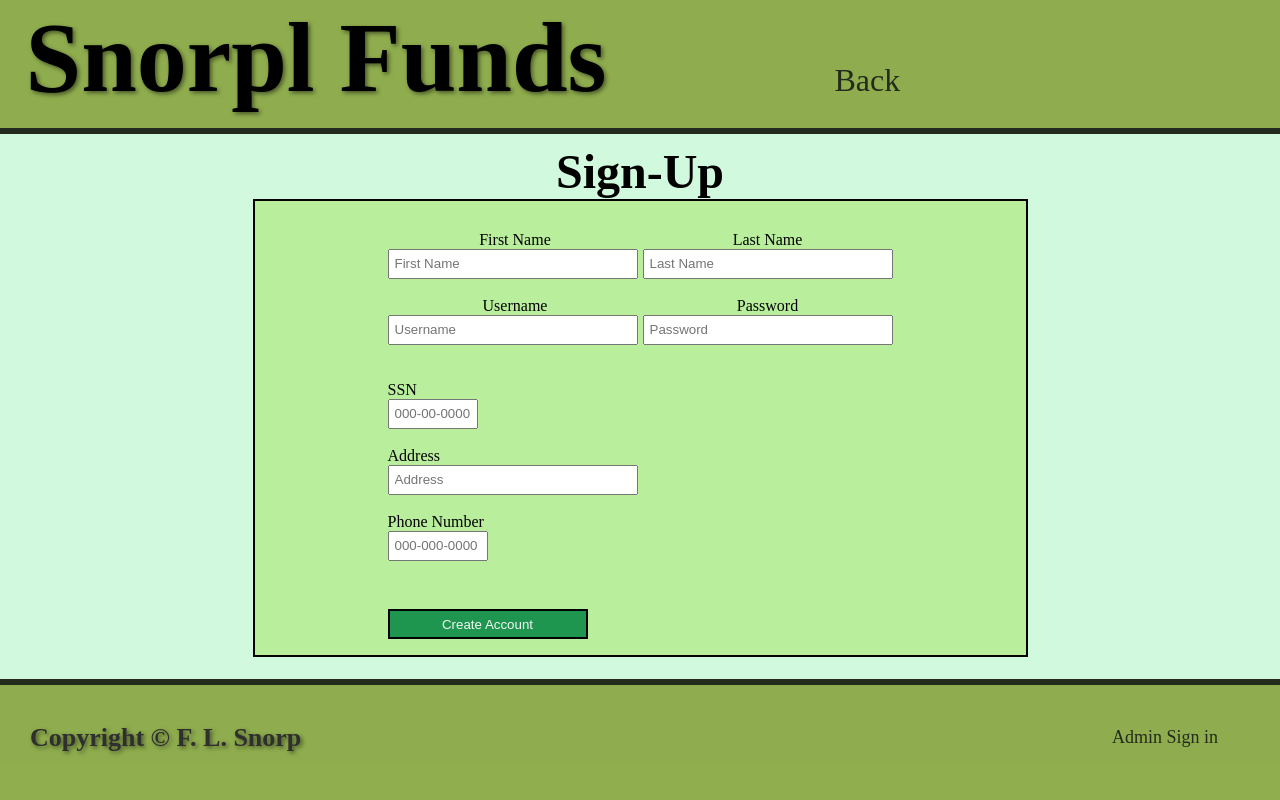
After one commit to Dzook1/Banking, a Flask app: page /signup.html in a window 1280 px wide. The commit adds this page. Run offline with Flask 3, Linux system fonts and the light colour scheme.

Commit message:
signup page

```diff
--- a/Static/style.css
+++ b/Static/style.css
@@ -171,3 +171,107 @@
 .loginBox-signUpA:hover {
     cursor: pointer;
 }
+
+
+
+.signUpH1 {
+    text-align: center;
+    margin-top: 10px;
+    font-size: 3rem;
+}
+
+.signupBox {
+    background-color: rgb(185, 238, 157);
+    width: 775px;
+    height: 458px;
+    border: solid 2px black;
+    margin: 0 auto;
+    padding: 10px;
+    text-align: center;
+}
+
+.signupFormBox {
+    display: flex;
+    justify-content: center;
+    align-items: center;
+    margin-top: 20px;
+}
+
+.signupForm {
+    margin: 0 auto;
+    display: flex;
+    flex-direction: column;
+    align-items: flex-start;
+    justify-content: center;
+}
+
+.signupForm-firstName {
+    width: 250px;
+    height: 30px;
+    padding:5px;
+    margin-right: 5px;
+}
+
+.signupForm-lastName {
+    width: 250px;
+    height:30px;
+    padding:5px;
+}
+
+.signupForm-username {
+    width: 250px;
+    height:30px;
+    padding:5px;
+    margin-right: 5px;
+}
+
+.signupForm-password {
+    width: 250px;
+    height:30px;
+    padding:5px;
+}
+
+.signupForm-ssn {
+    width: 90px;
+    height:30px;
+    padding:5px;
+}
+
+.signupForm-address {
+    width: 250px;
+    height:30px;
+    padding:5px;
+}
+
+.signupForm-phoneNumber {
+    width: 100px;
+    height:30px;
+    padding:5px;
+}
+
+.signupForm-createAccount {
+    width: 200px;
+    height: 30px;
+    padding: 6px;
+    margin-top: 30px;
+    margin-bottom: 20px;
+    background-color: rgb(31, 150, 79);
+    color: whitesmoke;
+    border: solid 2px black;
+}
+
+.signupForm-createAccount:hover {
+    cursor: pointer;
+    background-color: rgb(49, 145, 183);
+}
+
+.signupForm-flex {
+    display: flex;
+}
+
+.signupForm-flex-sub {
+    display: flex;
+    flex-direction: column;
+    justify-content: flex-start;
+    justify-content: center;
+}
--- a/Templates/base.html
+++ b/Templates/base.html
@@ -22,7 +22,7 @@
           <div class="footer__addr">
             <h1>Copyright © F. L. Snorp</h1>
           </div>
-          <a href="/" class="footer__admin-signin">Admin Sign in</a>
+          <a href="/adminLogin.html" class="footer__admin-signin">Admin Sign in</a>
         </div>
       </footer>
 </body>
--- /dev/null
+++ b/Templates/signup.html
@@ -0,0 +1,58 @@
+{% extends "base.html" %}
+
+{% block title %}Sign-Up{% endblock %}
+
+{% block nav %}
+<div class="nav-flex">
+    <a href="/">Back</a>
+</div>
+{% endblock %}
+
+{% block body %}
+<h1 class="signUpH1">Sign-Up</h1>
+<section class="signupBox">
+    <div class="signupFormBox">
+        <form action="/signup.html" class="signupForm" method="POST">
+            <div class="signupForm-flex">
+                <div class="signupForm-flex-sub">
+                    <label for="signupForm-firstName">First Name</label>
+                    <input type="text" class="signupForm-firstName" name="First Name" placeholder="First Name" required>
+                </div>
+
+                <div class="signupForm-flex-sub">
+                    <label for="signupForm-lastName">Last Name</label>
+                    <input type="text" class="signupForm-lastName" name="Last Name" placeholder="Last Name" required>
+                </div>
+            </div>
+            <br>
+            <div class="signupForm-flex">
+                <div class="signupForm-flex-sub">
+                    <label for="signupForm-username">Username</label>
+                    <input type="text" class="signupForm-username" name="Username" placeholder="Username" required>
+                </div>
+
+                <div class="signupForm-flex-sub">
+                    <label for="signupForm-password">Password</label>
+                    <input type="text" class="signupForm-password" name="Password" placeholder="Password" required>
+                </div>
+            </div>
+            <br>
+
+            <br>
+            <label for="signupForm-ssn">SSN</label>
+            <input type="text" inputmode="numeric" class="signupForm-ssn" name="SSN" pattern="\d{3}-?\d{2}-?\d{4}" placeholder="000-00-0000" maxlength="11" required>
+            <br>
+            <label for="signupForm-address">Address</label>
+            <input type="text" class="signupForm-address" name="Address" placeholder="Address" required>
+            <br>
+            <label for="signupForm-phoneNumber">Phone Number</label>
+            <input type="text" class="signupForm-phoneNumber" name="Phone Number" placeholder="000-000-0000" maxlength="12" pattern="\d{3}-?\d{3}-?d{4}">
+            <br>
+            <input class="signupForm-createAccount" type="submit" value="Create Account">
+            <br>
+            <br>
+            <br>
+        </form>
+    </div>
+</section>
+{% endblock %}
--- a/app.py
+++ b/app.py
@@ -6,5 +6,13 @@ app = Flask(__name__)
 def home():
     return render_template('index.html')
 
+@app.route('/adminLogin.html')
+def adminLogin():
+    return render_template('adminLogin.html')
+
+@app.route('/signup.html')
+def signup():
+    return render_template('signup.html')
+
 if __name__ == '__main__':
     app.run(debug=True)
```
Also changed, not shown: Templates/adminLogin.html (added, +27 -0 lines).
